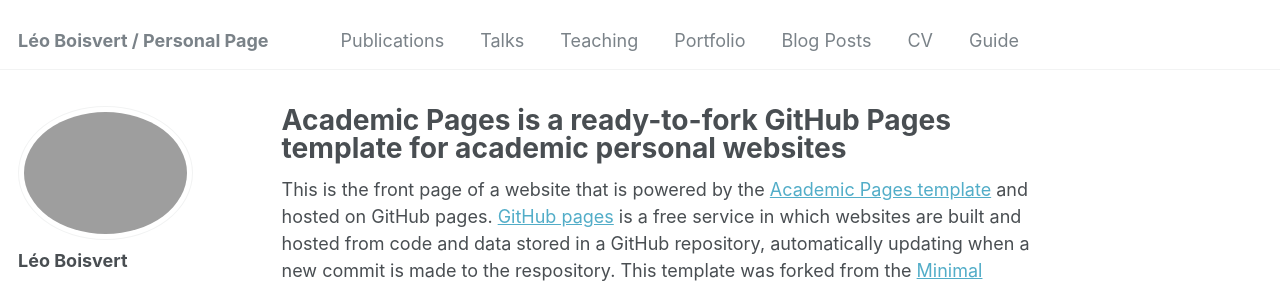
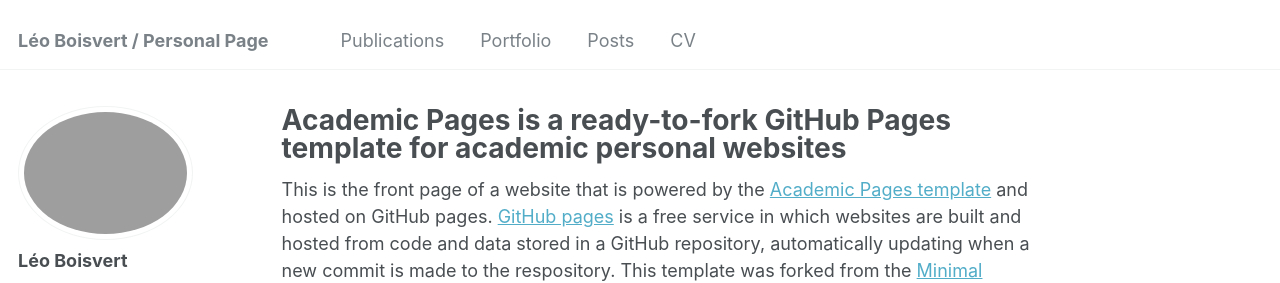
Before and after one commit to jardinetsouffleton/jardinetsouffleton.github.io, a Jekyll site: the page built from _pages/about.md, in a window 1280 px wide. Shown: the top 283 px of the page. Built offline with Jekyll 4.4.1, drawn with Linux system fonts in a browser that asks for light colours; some web fonts are replaced; part of the change alters nothing that is shown.

Commit message:
Update navigation menu

```diff
--- a/_data/navigation.yml
+++ b/_data/navigation.yml
@@ -8,20 +8,20 @@ main:
   - title: "Publications"
     url: /publications/
 
-  - title: "Talks"
-    url: /talks/
+  # - title: "Talks"
+  #   url: /talks/
 
-  - title: "Teaching"
-    url: /teaching/
+  # - title: "Teaching"
+  #   url: /teaching/
 
   - title: "Portfolio"
     url: /portfolio/
 
-  - title: "Blog Posts"
+  - title: "Posts"
     url: /year-archive/
 
   - title: "CV"
     url: /cv/
 
-  - title: "Guide"
-    url: /markdown/
+  # - title: "Guide"
+  #   url: /markdown/
```
